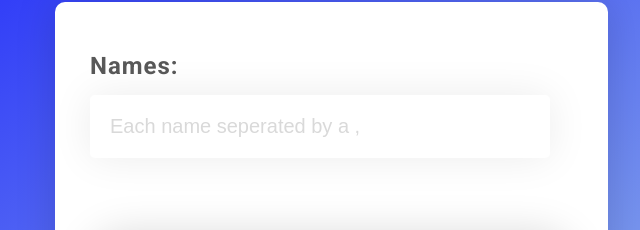
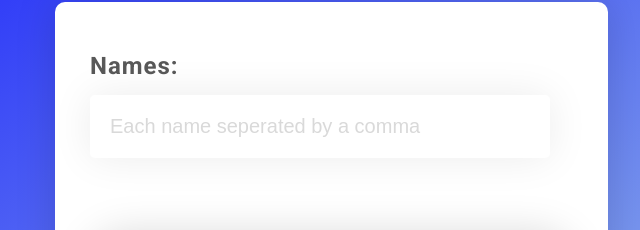
Before and after one commit to NikolaTesla17/familyMovieSelector, a plain HTML site: page index.html in a window 1280 px wide. Shown: the part 273-503 px from the top of the page, 308-948 px from the left. Drawn offline with nearby package versions, Linux system fonts and the light colour scheme.

Commit message:
Update index.html

```diff
--- a/index.html
+++ b/index.html
@@ -27,7 +27,7 @@
   <header>
     <div class="namepicker">
       <p>Names:</p>
-      <input id="names" type="text" placeholder="Each name seperated by a ,">
+      <input id="names" type="text" placeholder="Each name seperated by a comma">
       <a href="#" id="pick">Pick a Person</a>
     </div>
   </header>
```
